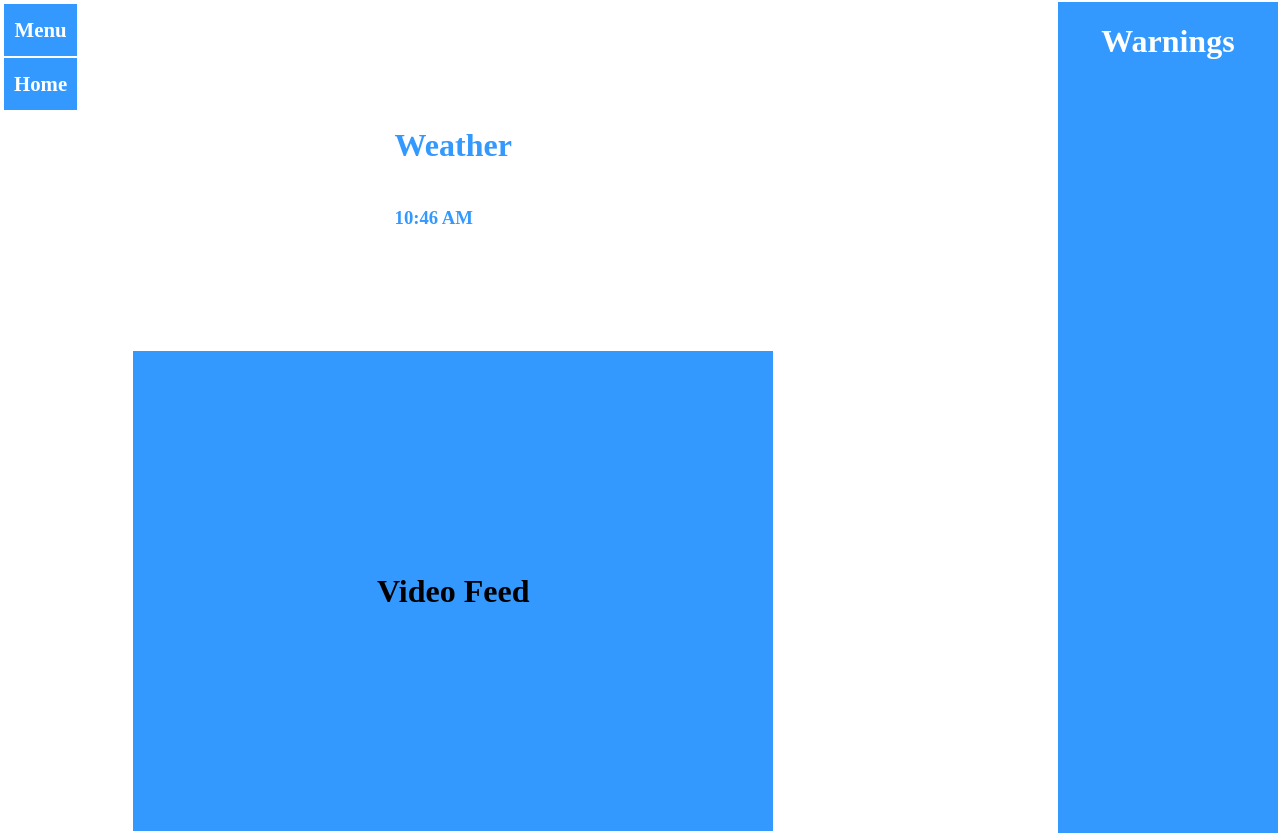
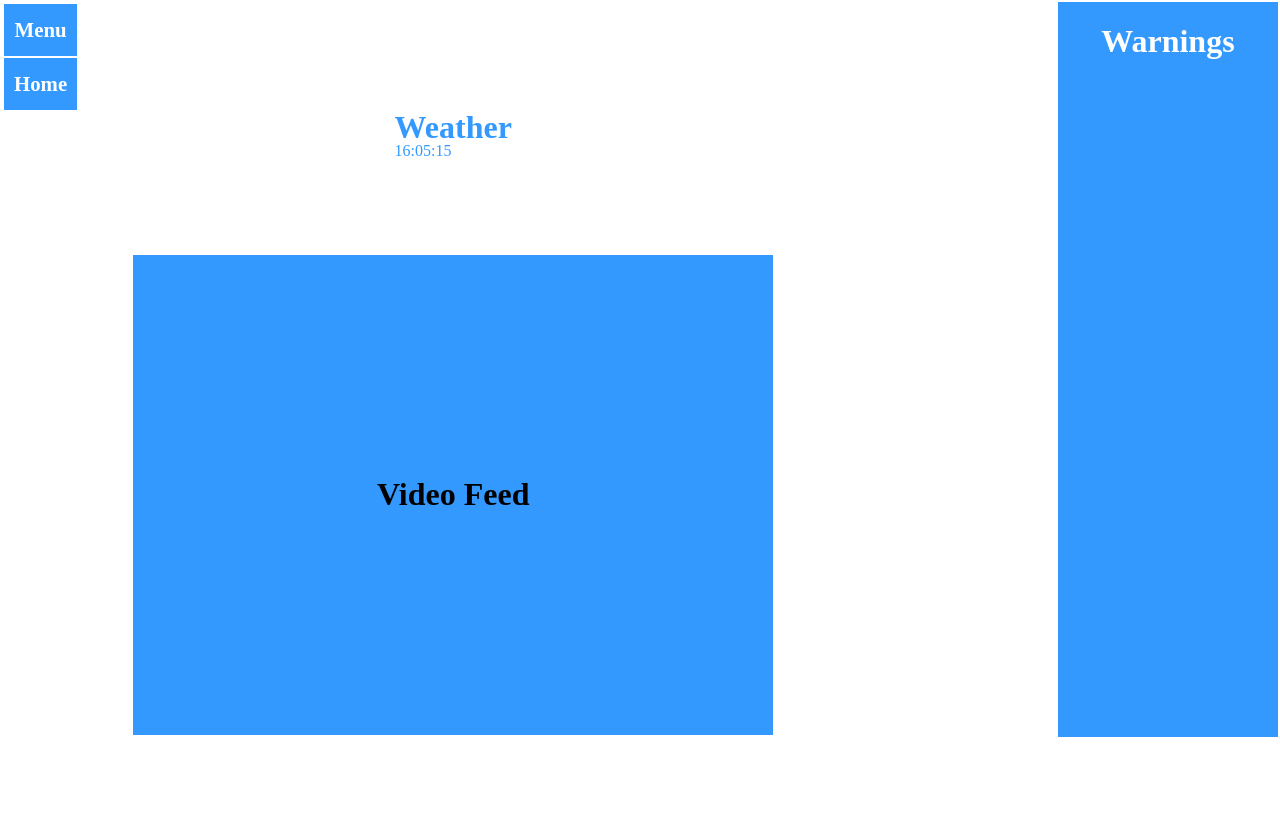
Before and after one commit to Tecnoman5000/ICSFinalProject, a PHP site: page / in a window 1280 px wide. After the commit the page ends 737 px from the top, so only its background shows below. Run offline with PHP 8.4, Linux system fonts and the light colour scheme.

Commit message:
website updated

```diff
--- a/Website/index.html
+++ b/Website/index.html
@@ -4,8 +4,26 @@
   <title>Welcome</title>
   <link rel="stylesheet" href="styles.css">
   <meta http-equiv="Content-Type" content="text/html; charset=utf-8"/>
+
+  <script>
+		function startTime() {
+			var today=new Date();
+			var h=today.getHours();
+			var m=today.getMinutes();
+			var s=today.getSeconds();
+			m = checkTime(m);
+			s = checkTime(s);
+			document.getElementById('txt').innerHTML = h+":"+m+":"+s;
+			var t = setTimeout(function(){startTime()},500);
+		}
+
+		function checkTime(i) {
+			if (i<10) {i = "0" + i};  // add zero in front of numbers < 10
+			return i;
+		}
+	</script>
 </head>
-<body>
+<body onload="startTime()">
 	<table id="main_table">
 		<tr id="main_row">
 			<td id="main_menu_column">
@@ -22,7 +40,7 @@
 					</tr>
 				</table>
 			</td>
-			<td id="main_mid_column">
+			<td class="main_mid_column">
 				<table id="content_table">
 					<tr class="content_row" align="center">
 						<td id="content_weather">
@@ -34,7 +52,7 @@
 								</tr>
 								<tr id="time_row">
 									<td id="time_content">
-										<h3>10:46 AM</h3>
+										<div id="txt"></div> <!-- clock -->
 									</td>
 								</tr>
 							</table>
--- a/Website/styles.css
+++ b/Website/styles.css
@@ -4,15 +4,18 @@ body{
 	background-color:#ffffff;
 }
 
+html,body{
+}
+
+table,tr,td{
+}
+
 #main_table{
 	width:100%;
-	min-height:100%;
-	table-layout:auto;
 	text-align:center;
 }
 
 #main_row{
-	min-height:100%;
 	width:50%;
 }
 
@@ -33,11 +36,25 @@ body{
 	padding-left:10px;
 }
 
+h3,h1.main_mid_column{
+	margin:0px;
+}
+
 #content_weather{
 	color:#3399FF;
 	padding-bottom:100px;
 	padding-top:100px;
 }
+
+#weather_row,#time_row{
+	line-height:0px;
+}
+
+/*#time_row{
+  transform:scale(2,1);
+  -webkit-transform:scale(2,1);
+  display:inline-block;
+}*/
 
 #content_video_feed{
 	background-color:#3399FF;
```
